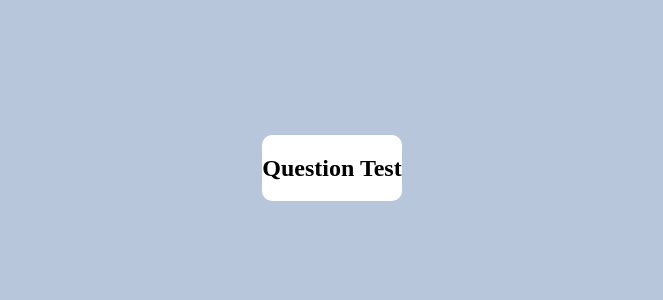
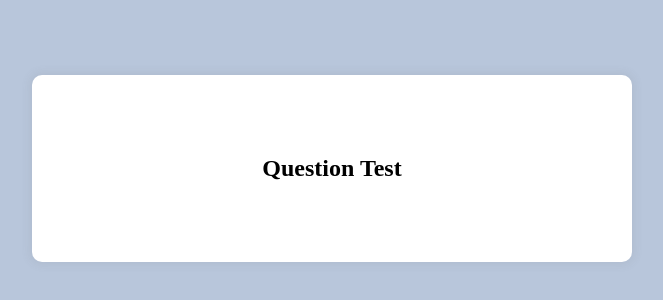
Before and after one commit to tsaonehh/my-simple-quiz-app, a plain HTML site: page index.html in a window 1280 px wide. Shown: the part 232-532 px from the top of the page, without its empty margins (308-971 px from the left). Drawn offline with Linux system fonts and the light colour scheme.

Commit message:
updated styles

```diff
--- a/styles.css
+++ b/styles.css
@@ -11,4 +11,17 @@ body{
 .quiz-container{
     background-color: #fff;
     border-radius: 10px;
+    box-shadow: 0 0 10px 2px rgba(100, 100, 100, 0.1);
+    width: 600px;
+    overflow: hidden;
 }
+
+.quiz-header{
+    padding: 4rem;
+}
+
+h2{
+    padding: 1rem;
+    text-align: center;
+    margin: 0;
+}
```
